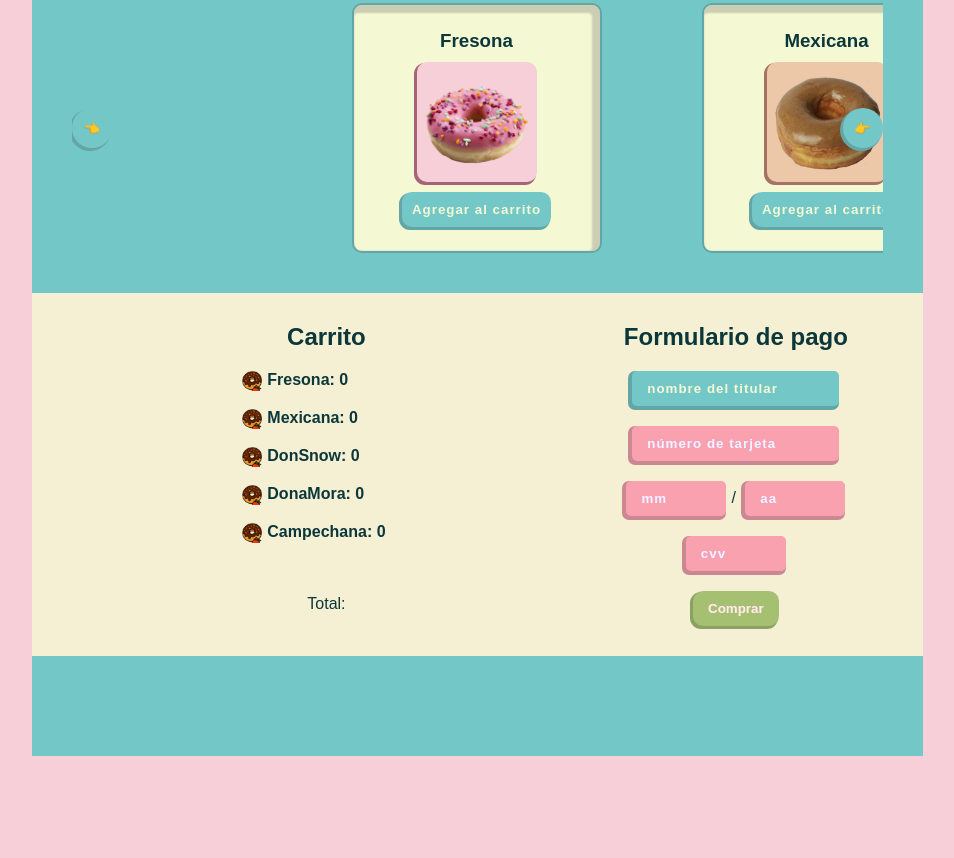
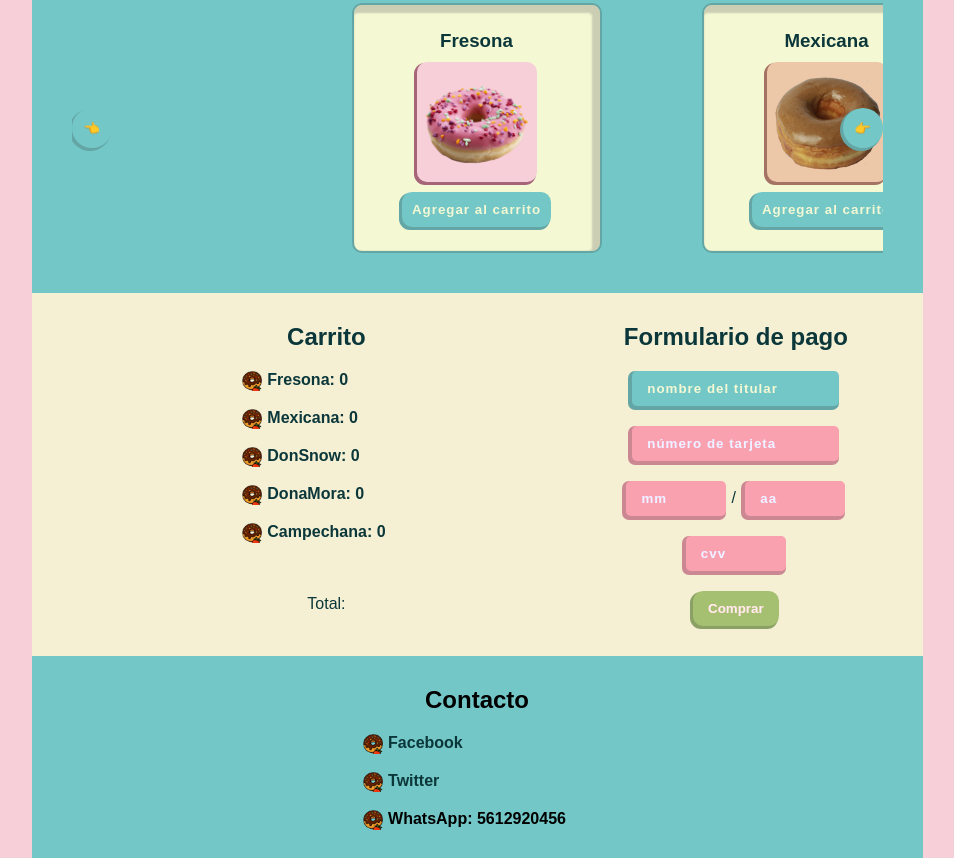
Before and after one commit to BrandonFCast/DonasDonPancho, a website built with Vite: page index.html in a window 1280 px wide. Shown: the part 497-1355 px from the top of the page, without its empty margins (163-1117 px from the left). Before the commit the page ends 1253 px from the top, so only its background shows below. Built offline with nearby package versions, Linux system fonts and the light colour scheme.

Commit message:
footer added

```diff
--- a/index.html
+++ b/index.html
@@ -33,9 +33,9 @@
       <h2 class="button">Donas Don Pancho</h2>
       <ul>
         <li>Inicio</li>
-        <li>Acerca de nosotros</li>
-        <li>Productos</li>
-        <li>Contacto</li>
+        <!-- <li>Acerca de nosotros</li> -->
+        <li><a href="#products">Productos</a></li>
+        <li><a href="#contact">Contacto</a></li>
       </ul>
     </header>
 
@@ -114,8 +114,14 @@
         <button id="buy-button" style="font-weight: bold; padding: 10px 15px; filter: hue-rotate(268deg);" class="button">Comprar</button>
       </div>
     </section>
-    <footer>
 
+    <footer id="contact">
+      <h2>Contacto</h2>
+      <ul>
+        <li><a href="https://www.facebook.com/brand.bc.2025">Facebook</a></li>
+        <li><a href="https://x.com/?lang=es">Twitter</a></li>
+        <li>WhatsApp: 5612920456</li>
+      </ul>
     </footer>
   </div>
 
--- a/src/style.css
+++ b/src/style.css
@@ -248,7 +248,7 @@ h1 {
     width: 50%;
 }
 
-#car-prods {
+#car-prods, #contact {
     ul {
         list-style: none;
         display: flex;
@@ -307,5 +307,20 @@ h1 {
 
 footer {
     background-color: var(--main-color-dark);
-    height: 100px;
+    padding: 30px;
+
+    display: flex;
+    flex-direction: column;
+    justify-content: center;
+    align-items: center;
+    a {
+        text-decoration: none;
+        color: var(--dark-text-color);
+    }
+    li {
+        transition: .3s;
+    }
+    li:hover {
+        transform: scale(1.1);
+    }
 }
```
